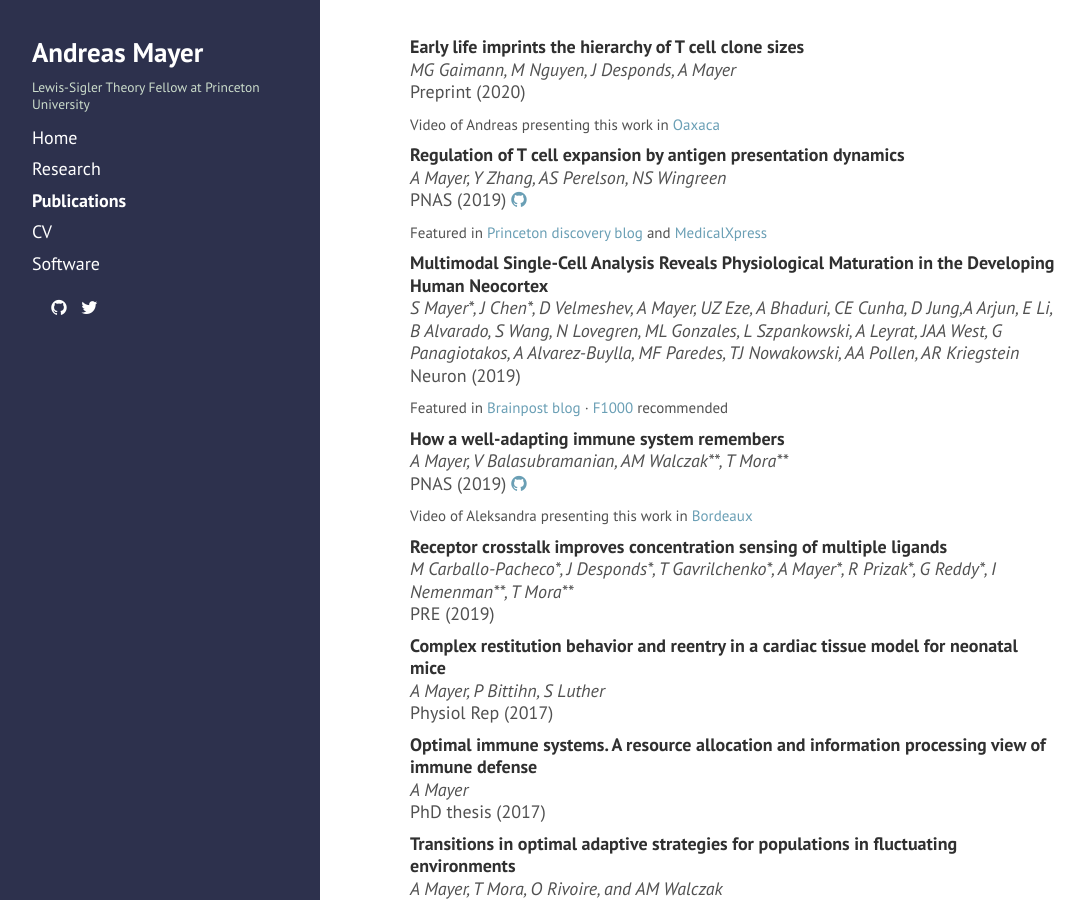
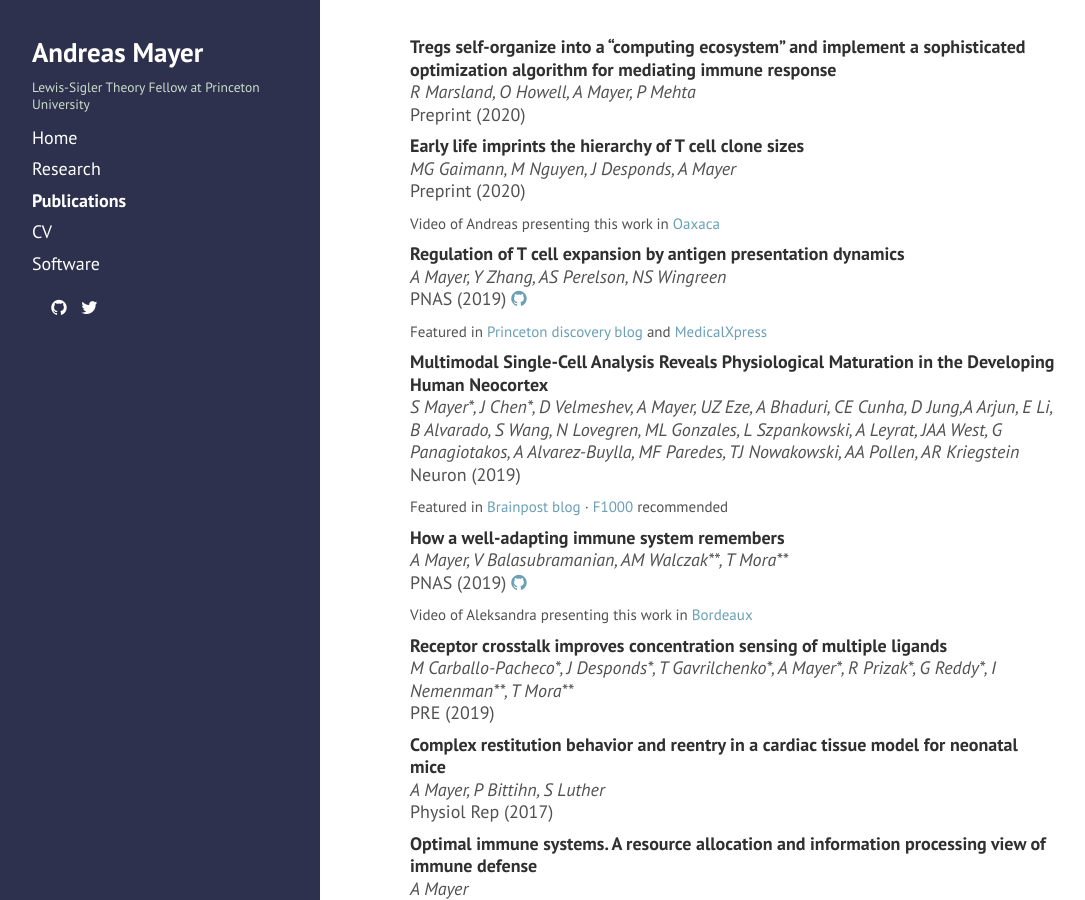
Before and after one commit to andim/andim.github.io, a Jekyll site: the page built from publications.md, in a window 1280 px wide and 900 px high. Shown: the whole window, without its empty margins (4-1089 px from the left). Built offline with Jekyll 4.4.1, drawn with Linux system fonts in a browser that asks for light colours; nearby versions of some CDN libraries; a style sheet for code colours, icons or effects is not loaded.

Commit message:
added arxiv link to treg ecology paper

```diff
--- a/_data/publist.yml
+++ b/_data/publist.yml
@@ -1,3 +1,10 @@
+- authors: R Marsland, O Howell, A Mayer, P Mehta
+  title: Tregs self-organize into a "computing ecosystem" and implement a sophisticated optimization algorithm for mediating immune response
+  journal: Preprint
+  year: 2020
+  links:
+      arxiv: https://arxiv.org/abs/2012.00252
+
 - authors: MG Gaimann, M Nguyen, J Desponds, A Mayer
   title: Early life imprints the hierarchy of T cell clone sizes
   journal: Preprint
```
